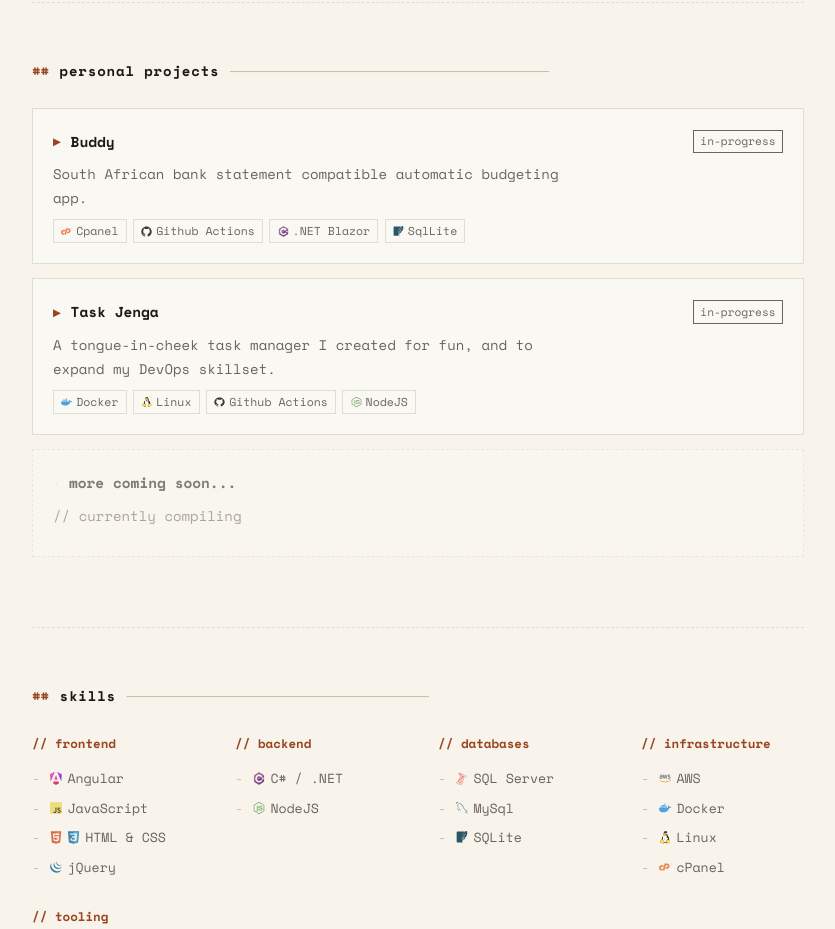
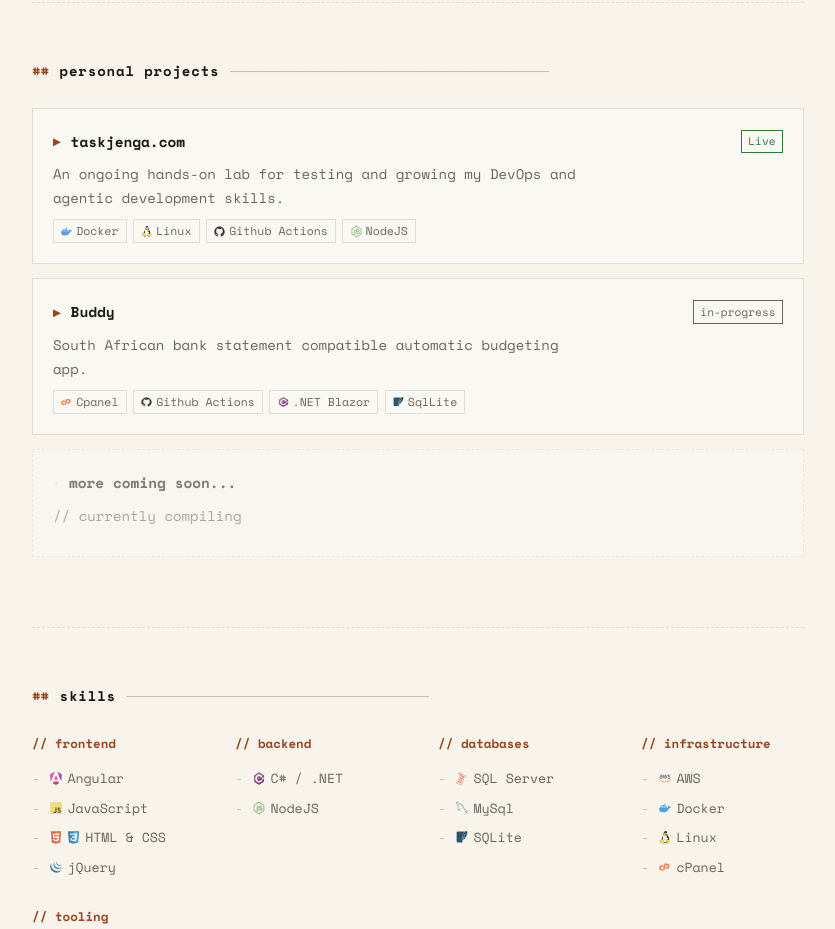
Before and after one commit to justinvanwilgen/justjustin.co.za, a website: page index.html in a window 1280 px wide. Shown: the part 1580-2509 px from the top of the page, without its empty margins (222-1057 px from the left). Drawn offline with nearby package versions, Linux system fonts and the light colour scheme.

Commit message:
Update project badges, descriptions, and tags in index.html; add project badge styles in style.css; create README.md for project documentation

```diff
--- a/css/style.css
+++ b/css/style.css
@@ -265,6 +265,11 @@ a { color: inherit; }
   border-color: var(--ink-faint);
 }
 
+.project-badge--live {
+  color: #2f7d32;
+  border-color: #2f7d32;
+}
+
 .project-desc {
   font-size: 0.825rem;
   color: var(--ink-faint);
--- a/index.html
+++ b/index.html
@@ -171,6 +171,23 @@
         <article class="project-card">
           <header class="project-card-header">
             <span class="project-arrow" aria-hidden="true">▶</span>
+            <a href="https://taskjenga.com" target="_blank" rel="noopener noreferrer">
+              <h3 class="project-name">taskjenga.com</h3>
+            </a>
+            <span class="project-badge project-badge--live">Live</span>
+          </header>
+          <p class="project-desc">An ongoing hands-on lab for testing and growing my DevOps and agentic development skills.</p>
+          <div class="project-tags">
+            <span class="tag">Docker</span>
+            <span class="tag">Linux</span>
+            <span class="tag">Github Actions</span>
+            <span class="tag">NodeJS</span>
+          </div>
+        </article>
+
+        <article class="project-card">
+          <header class="project-card-header">
+            <span class="project-arrow" aria-hidden="true">▶</span>
             <h3 class="project-name">Buddy</h3>
             <span class="project-badge project-badge--progress">in-progress</span>
           </header>
@@ -180,21 +197,6 @@
             <span class="tag">Github Actions</span>
             <span class="tag">.NET Blazor</span>
             <span class="tag">SqlLite</span>
-          </div>
-        </article>
-
-        <article class="project-card">
-          <header class="project-card-header">
-            <span class="project-arrow" aria-hidden="true">▶</span>
-            <h3 class="project-name">Task Jenga</h3>
-            <span class="project-badge project-badge--progress">in-progress</span>
-          </header>
-          <p class="project-desc">A tongue-in-cheek task manager I created for fun, and to expand my DevOps skillset.</p>
-          <div class="project-tags">
-            <span class="tag">Docker</span>
-            <span class="tag">Linux</span>
-            <span class="tag">Github Actions</span>
-            <span class="tag">NodeJS</span>
           </div>
         </article>
 
```
Also changed, not shown: readme.md (added).
